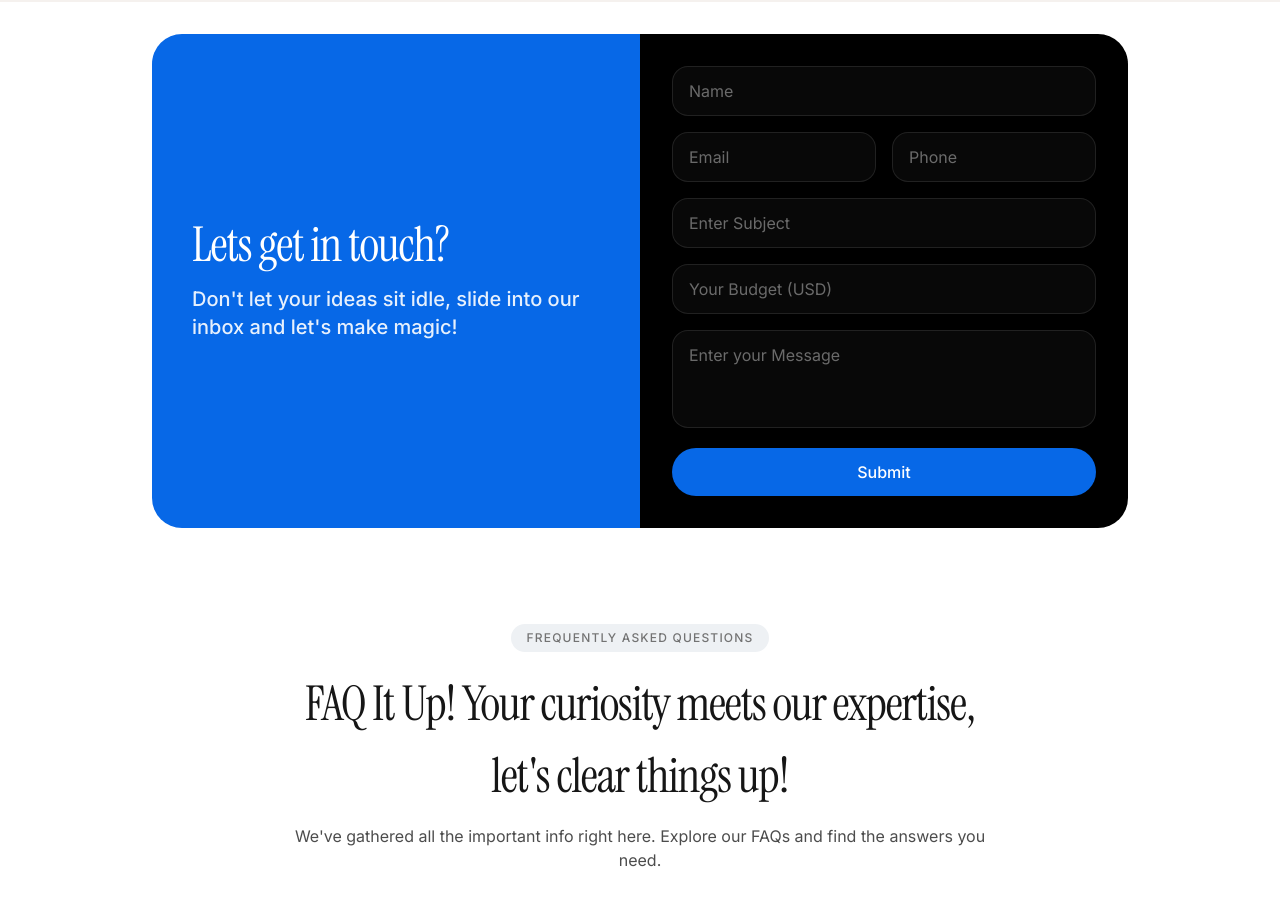
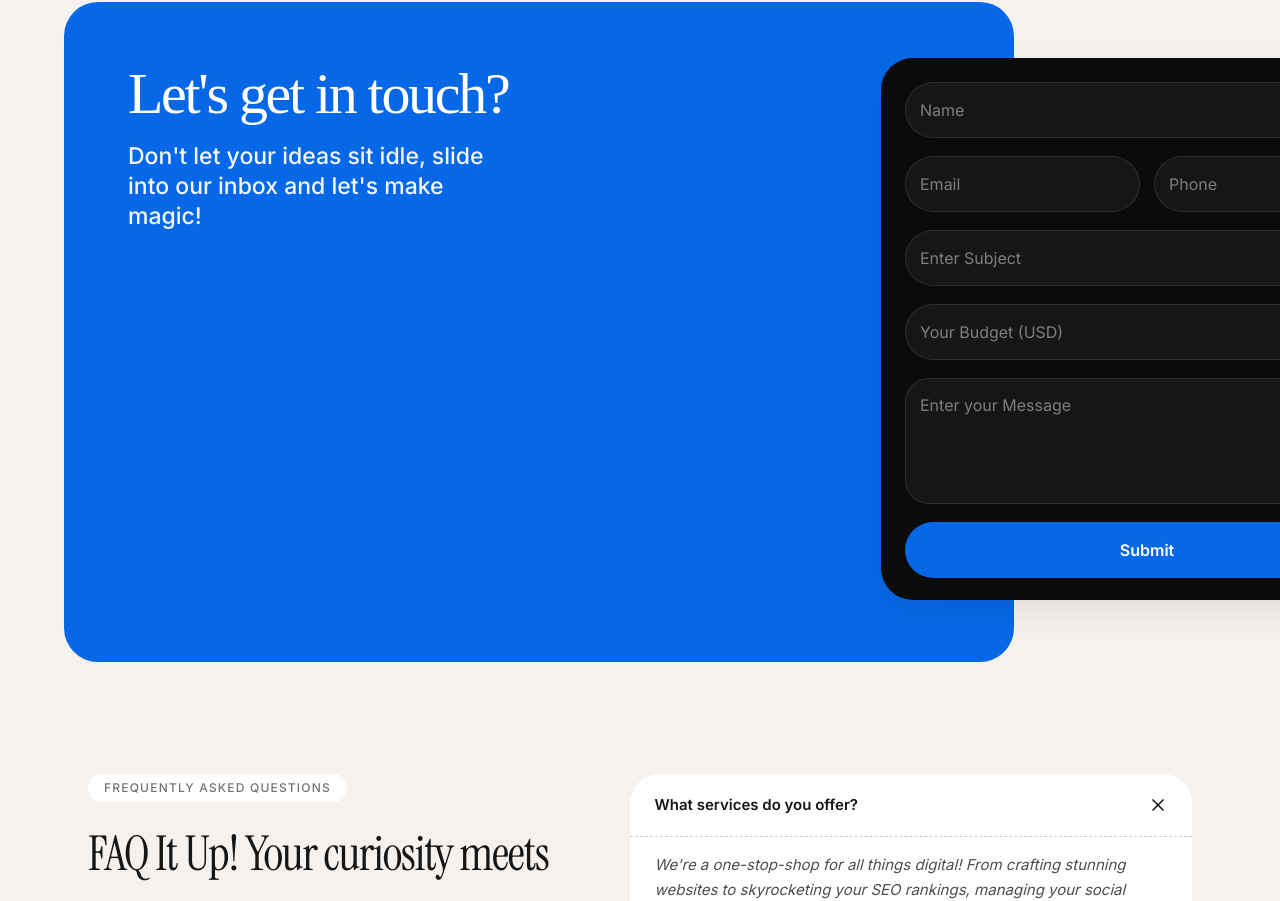
Before and after one commit to Rajeshprajapati112005/ak-digital-web-nextjs, a Next.js app: page / in a window 1280 px wide. Shown: the part 6292-7193 px from the top of the page. Built offline with nearby package versions, Linux system fonts and the light colour scheme.

Commit message:
Update website

```diff
--- a/app/globals.css
+++ b/app/globals.css
@@ -983,6 +983,383 @@ body {
   }
 }
 
+/* =========================================
+   CONTACT SECTION
+========================================= */
+
+
+/* =========================================
+   MAIN RED CARD
+========================================= */
+
+.contact-card {
+  position: relative;
+
+  min-height: 660px;
+   width: 950px;
+
+  border-radius: 34px;
+
+  background: var(--primary-color, #0768e7);
+
+  overflow: visible;
+}
+
+.contact-form input:focus, .contact-form textarea:focus {
+    border-color: rgb(7 104 231) !important;
+    background: #181818;
+}
+
+
+/* =========================================
+   LEFT CONTENT
+========================================= */
+
+.contact-content {
+  position: absolute;
+
+  top: 0;
+  left: 0;
+
+  width: 55%;
+  height: 100%;
+
+  display: flex;
+  flex-direction: column;
+
+  padding: 64px;
+
+  color: #fff;
+}
+
+.contact-content h2 {
+  margin: 0;
+
+  font-family: serif;
+
+  font-size: 58px;
+  font-weight: 500;
+
+  line-height: 0.98;
+  letter-spacing: -0.04em;
+}
+
+.contact-content p {
+  max-width: 430px;
+
+  margin: 20px 0 0;
+
+  font-size: 23px;
+  font-weight: 500;
+
+  line-height: 1.3;
+
+  color: rgba(255, 255, 255, 0.95);
+}
+
+
+/* =========================================
+   BLACK FORM CARD
+========================================= */
+
+.contact-form {
+  position: absolute;
+
+  top: 56px;
+  right: -42%;
+
+  width: 56%;
+
+  z-index: 5;
+
+  display: flex;
+  flex-direction: column;
+
+  gap: 18px;
+
+  padding: 24px 24px 22px;
+
+  border-radius: 32px;
+
+  background: #0b0b0b;
+
+  box-shadow:
+    0 12px 35px rgba(0, 0, 0, 0.08);
+}
+
+
+/* =========================================
+   ALL FORM FIELDS
+========================================= */
+
+.contact-form input,
+.contact-form textarea {
+  width: 100%;
+
+  box-sizing: border-box;
+
+  border: 1px solid rgba(255, 255, 255, 0.1);
+
+  background: #161616;
+
+  color: #fff;
+
+  outline: none;
+
+  font-family: inherit;
+  font-size: 16px;
+
+  transition:
+    border-color 0.25s ease,
+    background-color 0.25s ease;
+}
+
+.contact-form input {
+  height: 56px;
+
+  padding: 0 14px;
+
+  border-radius: 999px;
+}
+
+.contact-form textarea {
+  padding: 14px;
+
+  border-radius: 24px;
+}
+
+
+/* =========================================
+   PLACEHOLDER
+========================================= */
+
+.contact-form input::placeholder,
+.contact-form textarea::placeholder {
+  color: rgba(255, 255, 255, 0.45);
+}
+
+
+/* =========================================
+   FOCUS
+========================================= */
+
+.contact-form input:focus,
+.contact-form textarea:focus {
+  border-color: rgba(255, 255, 255, 0.22);
+
+  background: #181818;
+}
+
+
+/* =========================================
+   EMAIL + PHONE
+========================================= */
+
+.contact-row {
+  display: grid;
+
+  grid-template-columns: 1fr 1fr;
+
+  gap: 14px;
+}
+
+
+/* =========================================
+   SUBMIT BUTTON
+========================================= */
+
+.contact-form button {
+  width: 100%;
+
+  height: 56px;
+
+  border: 0;
+
+  border-radius: 999px;
+
+  background: var(--primary-color, #0768e7);
+
+  color: #fff;
+
+  font-family: inherit;
+  font-size: 16px;
+  font-weight: 600;
+
+  cursor: pointer;
+
+  transition:
+    opacity 0.25s ease,
+    background-color 0.25s ease;
+}
+
+.contact-form button:disabled {
+  opacity: 0.6;
+
+  cursor: not-allowed;
+}
+
+
+/* =========================================
+   ERROR
+========================================= */
+
+.contact-error {
+  margin: -4px 0 0;
+
+  font-size: 14px;
+
+  color: #f87171;
+}
+
+
+/* =========================================
+   TABLET
+========================================= */
+
+@media (max-width: 900px) {
+  .contact-section {
+    padding-left: 18px;
+    padding-right: 18px;
+  }
+
+  .contact-card {
+    min-height: 620px;
+  }
+
+  .contact-content {
+    width: 52%;
+
+    padding-left: 40px;
+    padding-right: 30px;
+  }
+
+  .contact-content h2 {
+    font-size: 48px;
+  }
+
+  .contact-content p {
+    font-size: 19px;
+  }
+
+  .contact-form {
+    width: 58%;
+
+    right: -2%;
+
+    padding: 20px;
+  }
+}
+
+
+/* =========================================
+   MOBILE
+========================================= */
+
+@media (max-width: 768px) {
+  .contact-section {
+    padding: 32px 16px 48px;
+  }
+
+  .contact-card {
+    min-height: auto;
+
+    border-radius: 28px;
+
+    overflow: hidden;
+
+    padding-bottom: 24px;
+  }
+
+  .contact-content {
+    position: relative;
+
+    width: 100%;
+    height: auto;
+
+    padding: 38px 24px 28px;
+
+    justify-content: flex-start;
+  }
+
+  .contact-content h2 {
+    font-size: 43px;
+
+    line-height: 1;
+  }
+
+  .contact-content p {
+    max-width: 100%;
+
+    margin-top: 16px;
+
+    font-size: 18px;
+
+    line-height: 1.35;
+  }
+
+  .contact-form {
+    position: relative;
+
+    top: auto;
+    right: auto;
+
+    width: calc(100% - 24px);
+
+    margin: 0 auto;
+
+    padding: 18px;
+
+    gap: 14px;
+
+    border-radius: 24px;
+  }
+
+  .contact-row {
+    grid-template-columns: 1fr;
+
+    gap: 14px;
+  }
+
+  .contact-form input {
+    height: 54px;
+  }
+
+  .contact-form textarea {
+    min-height: 150px;
+  }
+
+  .contact-form button {
+    height: 54px;
+  }
+}
+
+
+/* =========================================
+   SMALL MOBILE
+========================================= */
+
+@media (max-width: 420px) {
+  .contact-content {
+    padding: 32px 20px 24px;
+  }
+
+  .contact-content h2 {
+    font-size: 38px;
+  }
+
+  .contact-content p {
+    font-size: 17px;
+  }
+
+  .contact-form {
+    width: calc(100% - 18px);
+
+    padding: 15px;
+
+    border-radius: 22px;
+  }
+}
+
 .container-px {
   @apply px-6 md:px-10 lg:px-16;
 }
--- a/components/Contact.tsx
+++ b/components/Contact.tsx
@@ -5,78 +5,151 @@ import { motion } from 'framer-motion'
 
 export default function Contact() {
   const [submitted, setSubmitted] = useState(false)
+  const [loading, setLoading] = useState(false)
+  const [error, setError] = useState('')
 
-  function handleSubmit(e: React.FormEvent) {
+  async function handleSubmit(e: React.FormEvent<HTMLFormElement>) {
     e.preventDefault()
-    setSubmitted(true)
+
+    // Form ko await se pehle save karna zaroori hai
+    const form = e.currentTarget
+
+    setLoading(true)
+    setError('')
+    setSubmitted(false)
+
+    const formData = new FormData(form)
+
+    const data = {
+      name: formData.get('Name'),
+      email: formData.get('Email'),
+      phone: formData.get('Phone'),
+      subject: formData.get('Subject'),
+      budget: formData.get('Budget'),
+      message: formData.get('Message'),
+    }
+
+    try {
+      const response = await fetch('/api/contact', {
+        method: 'POST',
+        headers: {
+          'Content-Type': 'application/json',
+        },
+        body: JSON.stringify(data),
+      })
+
+      const result = await response.json()
+
+      if (!response.ok) {
+        throw new Error(result.error || 'Email send nahi hua')
+      }
+
+      form.reset()
+      setSubmitted(true)
+    } catch (err) {
+      setError(
+        err instanceof Error
+          ? err.message
+          : 'Something went wrong. Please try again.'
+      )
+    } finally {
+      setLoading(false)
+    }
   }
 
   return (
-    <section id="contact" className="max-w-5xl mx-auto py-8 px-6">
-      <div className="grid md:grid-cols-2 rounded-[30px] overflow-hidden">
-        <div className="bg-red text-white p-10 flex flex-col justify-center">
-          <h2 className="font-serif text-[48px] tracking-tight leading-none">
-            Lets get in touch?
+     <section
+      id="contact"
+      className="contact-section bg-[#f5f1ee]">
+         <div className="container-px  ">
+      <div className="contact-card">
+
+        <div className="contact-content">
+          <h2>
+            Let&apos;s get in touch?
           </h2>
-          <p className="text-white/90 mt-4 text-xl font-medium">
-            Don&apos;t let your ideas sit idle, slide into our inbox and
-            let&apos;s make magic!
+
+          <p>
+            Don&apos;t let your ideas sit idle, slide into our inbox
+            and let&apos;s make magic!
           </p>
         </div>
+
         <form
           onSubmit={handleSubmit}
-          className="bg-black text-white p-8 flex flex-col gap-4"
+          className="contact-form"
         >
           <input
             required
             name="Name"
             placeholder="Name"
-            className="bg-white/[0.03] border border-white/10 rounded-2xl px-4 py-3 placeholder:text-white/40 focus:outline-none focus:border-orange-400 transition-colors"
           />
-          <div className="grid grid-cols-2 gap-4">
+
+          <div className="contact-row">
             <input
               required
               type="email"
               name="Email"
               placeholder="Email"
-              className="bg-white/[0.03] border border-white/10 rounded-2xl px-4 py-3 placeholder:text-white/40 focus:outline-none focus:border-orange-400 transition-colors"
             />
+
             <input
               type="tel"
               name="Phone"
               placeholder="Phone"
-              className="bg-white/[0.03] border border-white/10 rounded-2xl px-4 py-3 placeholder:text-white/40 focus:outline-none focus:border-orange-400 transition-colors"
             />
           </div>
+
           <input
             required
             name="Subject"
             placeholder="Enter Subject"
-            className="bg-white/[0.03] border border-white/10 rounded-2xl px-4 py-3 placeholder:text-white/40 focus:outline-none focus:border-orange-400 transition-colors"
           />
+
           <input
             required
             type="number"
             name="Budget"
             placeholder="Your Budget (USD)"
-            className="bg-white/[0.03] border border-white/10 rounded-2xl px-4 py-3 placeholder:text-white/40 focus:outline-none focus:border-orange-400 transition-colors"
           />
+
           <textarea
             required
             name="Message"
             placeholder="Enter your Message"
-            rows={3}
-            className="bg-white/[0.03] border border-white/10 rounded-2xl px-4 py-3 placeholder:text-white/40 focus:outline-none focus:border-orange-400 resize-none transition-colors"
+            rows={4}
           />
+
           <motion.button
-            whileHover={{ scale: 1.02 }}
-            whileTap={{ scale: 0.98 }}
+            whileHover={{
+              scale: loading ? 1 : 1.02,
+            }}
+            whileTap={{
+              scale: loading ? 1 : 0.98,
+            }}
             type="submit"
-            className="bg-red rounded-full py-3 font-medium mt-1"
+            disabled={loading}
           >
-            {submitted ? 'Sent!' : 'Submit'}
+            {loading
+              ? 'Sending...'
+              : submitted
+                ? 'Sent!'
+                : 'Submit'}
           </motion.button>
+
+          {submitted && (
+            <p className="contact-success">
+              Message sent successfully!
+            </p>
+          )}
+
+          {error && (
+            <p className="contact-error">
+              {error}
+            </p>
+          )}
         </form>
+      </div>
       </div>
     </section>
   )
--- a/components/FAQ.tsx
+++ b/components/FAQ.tsx
@@ -47,10 +47,12 @@ export default function FAQ() {
   const [open, setOpen] = useState<number | null>(0)
 
   return (
-    <section id="faq" className="max-w-3xl mx-auto py-16 px-6">
-      <div className="text-center mb-10">
+    <section id="faq" className="bg-[#f5f1ee] py-16 px-6">
+       <div className="container-px  ">
+        <div className='grid md:grid-cols-[2fr_2.2fr] gap-8 mt-12'>
+      <div className=" mb-10">
         <p className="section-label justify-center flex">
-          <span className="bg-[#eef1f4] rounded-full px-4 py-1.5">
+          <span className="bg-[#fff] rounded-full px-4 py-1.5">
             Frequently Asked Questions
           </span>
         </p>
@@ -68,10 +70,10 @@ export default function FAQ() {
         {faqs.map((item, i) => {
           const isOpen = open === i
           return (
-            <div key={item.q} className="bg-[#faf8f7] rounded-[30px] overflow-hidden">
+            <div key={item.q} className="bg-[#fff] rounded-[30px] overflow-hidden">
               <button
                 onClick={() => setOpen(isOpen ? null : i)}
-                className="w-full flex items-center justify-between text-left px-6 py-5 bg-[#f5f7f9]"
+                className="w-full flex items-center justify-between text-left px-6 py-5 bg-[#fff]"
               >
                 <h3 className="font-semibold text-[15px]">{item.q}</h3>
                 <motion.span
@@ -96,6 +98,8 @@ export default function FAQ() {
           )
         })}
       </div>
+      </div>
+      </div>
     </section>
   )
 }
--- a/components/Footer.tsx
+++ b/components/Footer.tsx
@@ -5,7 +5,7 @@ export default function Footer() {
       <div className="bg-black text-white rounded-[30px] p-10 md:p-14">
         <div className="flex flex-col md:flex-row md:items-start md:justify-between gap-10">
           <div>
-            <h2 className="font-serif text-[90px] md:text-[120px] leading-[1.1] tracking-tight">
+            <h2 className="font-serif text-[52px] md:text-[120px] leading-[1.1] tracking-tight">
               <span className="text-red">ak</span>
               <span className="text-white "> digital web</span>
             </h2>
--- a/package.json
+++ b/package.json
@@ -13,7 +13,8 @@
     "lucide-react": "^0.383.0",
     "next": "14.2.5",
     "react": "^18.3.1",
-    "react-dom": "^18.3.1"
+    "react-dom": "^18.3.1",
+    "resend": "^6.20.0"
   },
   "devDependencies": {
     "@types/node": "^20.14.0",
```
Also changed, not shown: app/api/contact/route.ts (added, +68 -0 lines), 1 other file (tests, documents, lock files or other folders).
